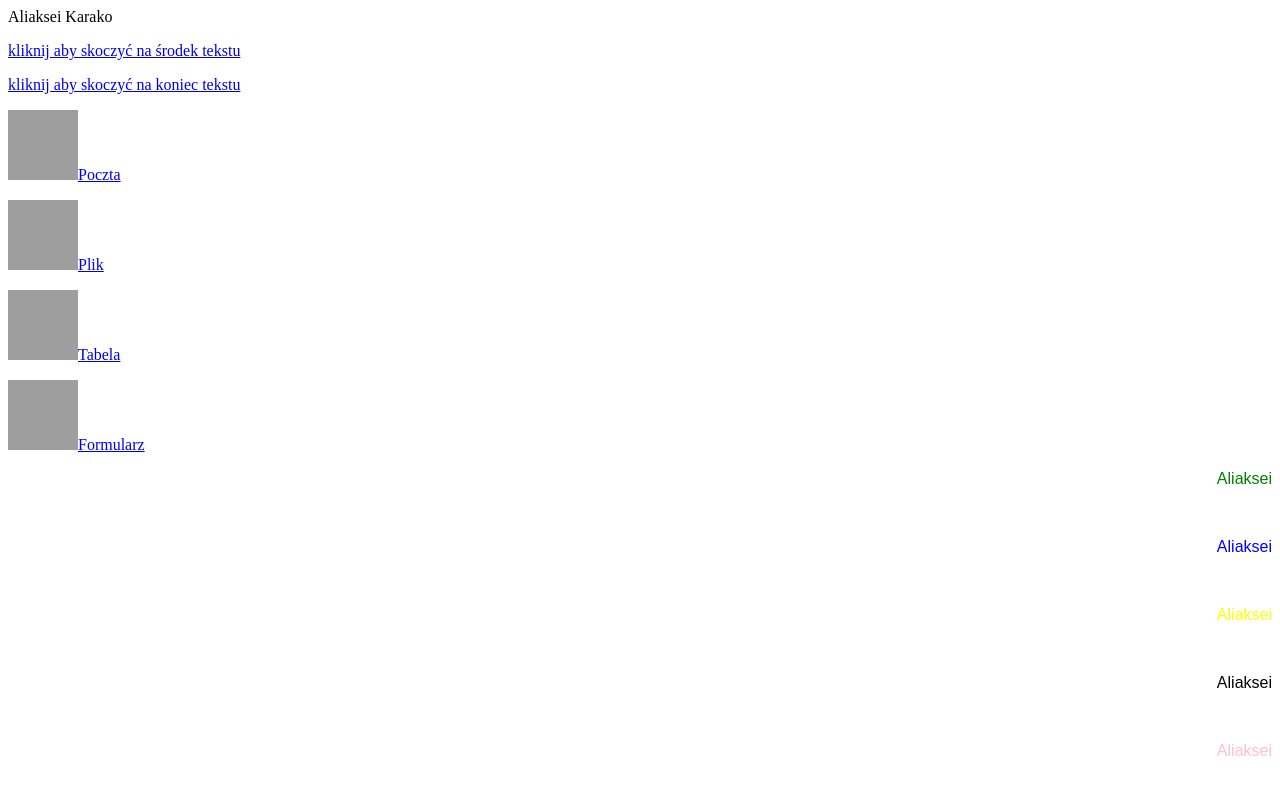
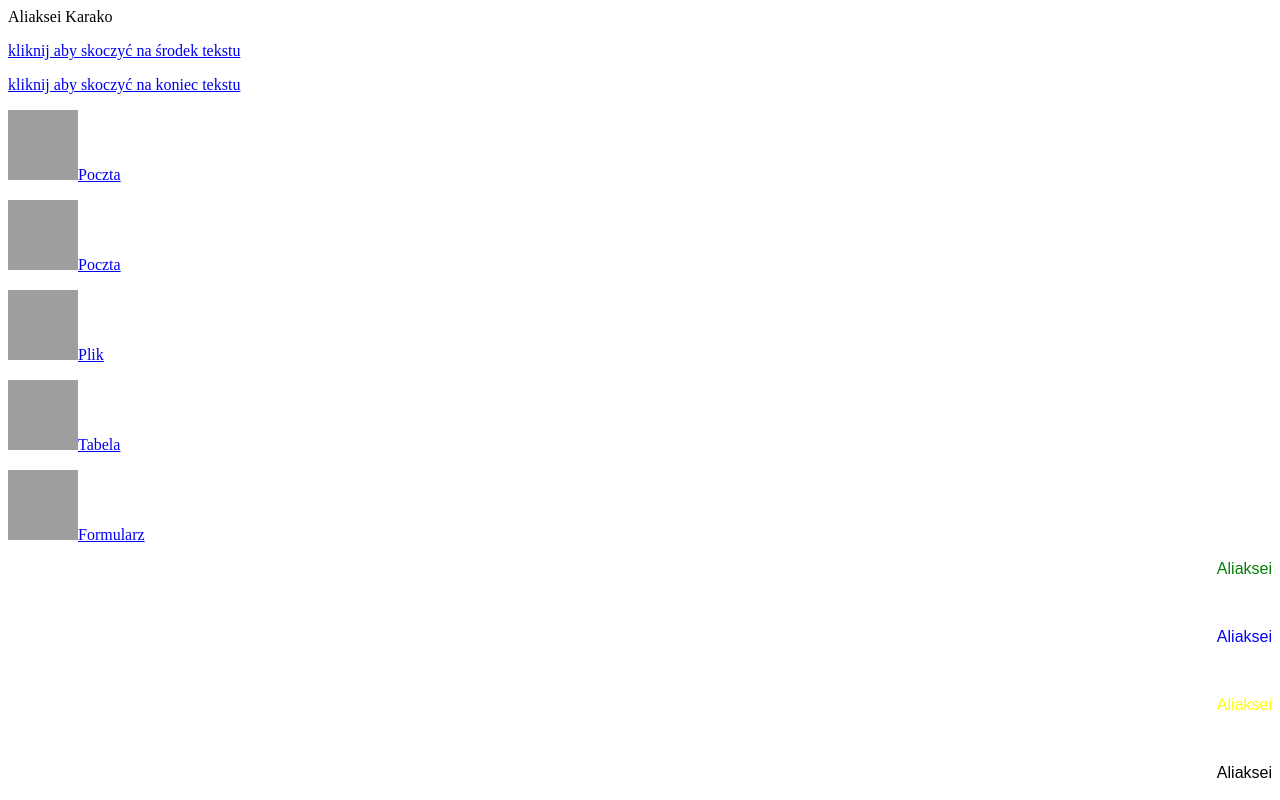
Before and after one commit to sabbbzRiro/Tabela, a plain HTML site: page index.html in a window 1280 px wide. Shown: the top 800 px of the page. Drawn offline with Linux system fonts and the light colour scheme; grey boxes are pictures that could not be loaded.

Commit message:
Update index.html

```diff
--- a/index.html
+++ b/index.html
@@ -10,10 +10,11 @@
   Aliaksei Karako
                          <p><a href="#skok_srodek">kliknij aby skoczyć na środek tekstu</a>
                         <p><a href="#skok_koniec">kliknij aby skoczyć na koniec tekstu</a>
+			  <P><A HREF="Walidacja_Karako.html"> <IMG SRC="https://www.gify.net/data/media/1456/poczta-ruchomy-obrazek-0005.gif" border=0 width=70 height=70>Poczta</A>
               <P><A HREF="Karako_Poczta.html"> <IMG SRC="https://www.gify.net/data/media/1456/poczta-ruchomy-obrazek-0005.gif" border=0 width=70 height=70>Poczta</A>
-	          <p><A HREF="plik_sliusarenko"> <IMG SRC="https://cdn-icons-gif.flaticon.com/11677/11677625.gif" border=0 width=70 height=70>Plik</A>
+	          <p><A HREF="Plik_Karako1p1"> <IMG SRC="https://cdn-icons-gif.flaticon.com/11677/11677625.gif" border=0 width=70 height=70>Plik</A>
 	          <p><A HREF="Karako_tabela.html"> <IMG SRC="https://cs10.pikabu.ru/post_img/2019/10/20/10/1571593663192133943.gif" border=0 width=70 height=70>Tabela</A>
-	          <p><A HREF="formularz_sliusarenko.html"> <IMG SRC="https://planradar-website.s3.amazonaws.com/production/uploads/2024/02/CREAT-2523_Customer_Guide_Animation_01.gif" border=0 width=70 height=70>Formularz</A>
+	          <p><A HREF="Formularz_Karako1p1.html"> <IMG SRC="https://planradar-website.s3.amazonaws.com/production/uploads/2024/02/CREAT-2523_Customer_Guide_Animation_01.gif" border=0 width=70 height=70>Formularz</A>
               <p><a name="skok_poczatek"></a>
 
 <p align="right"> <font color="green" size="3" face="Arial"> Aliaksei </font> </p> <br>
```
